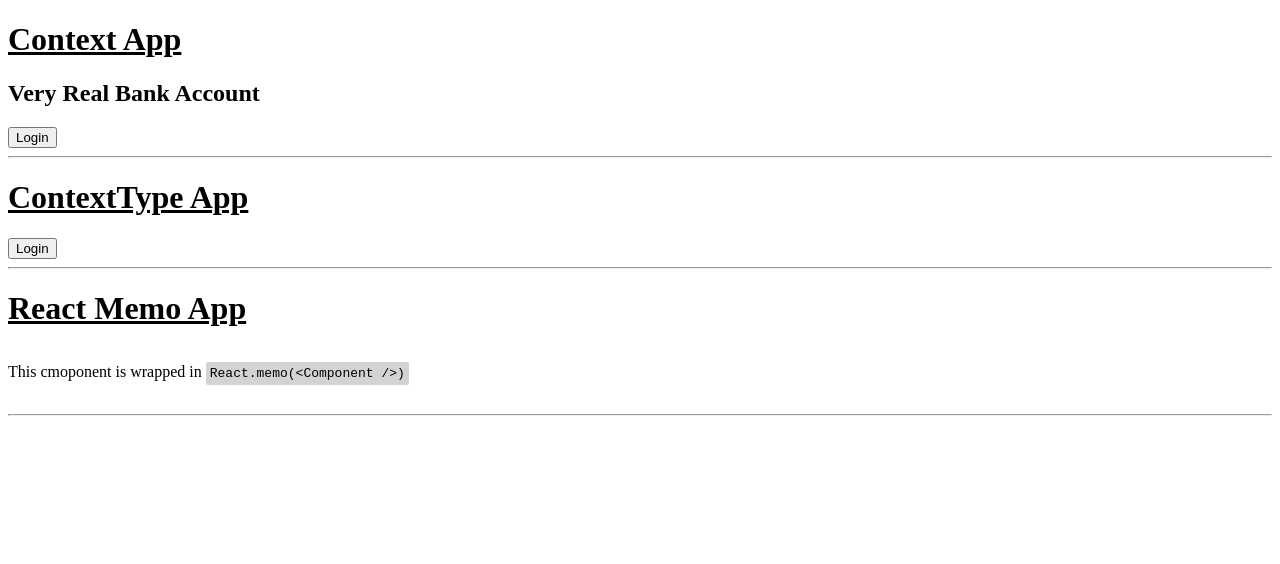
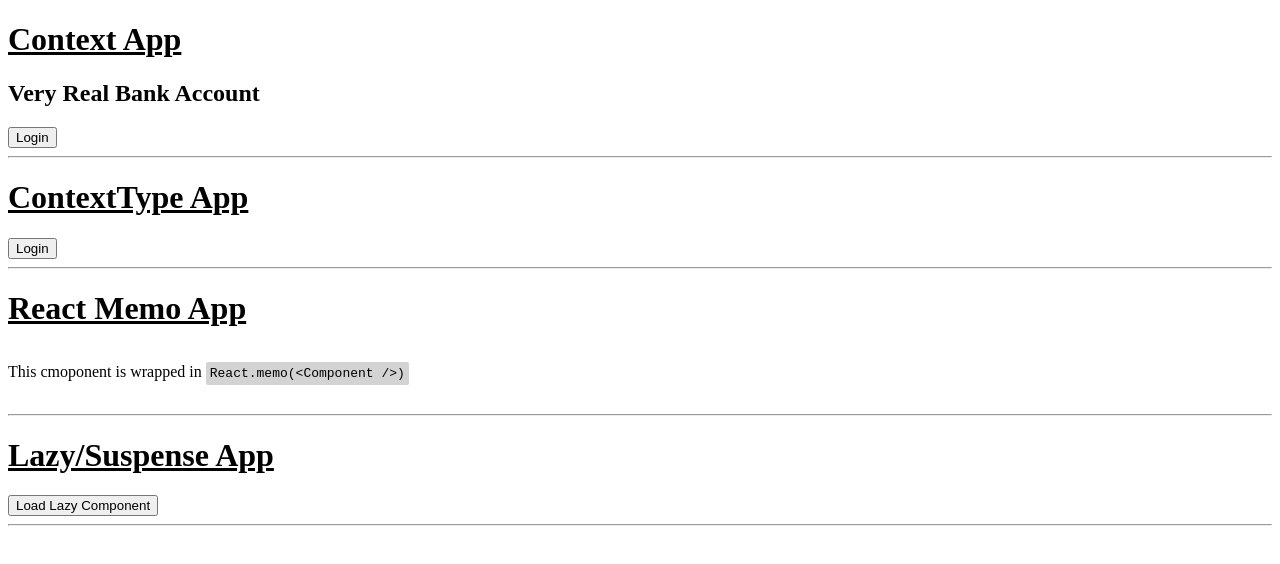
Before and after one commit to gurleensethi/reintroducing-react-examples, a React (Create React App) app: page / in a window 1280 px wide. Shown: the top 564 px of the page. Built offline with nearby package versions, Linux system fonts and the light colour scheme.

Commit message:
Lazy Loading example.

```diff
--- /dev/null
+++ b/src/6. Lazy Loading/ErrorBoundary.tsx
@@ -0,0 +1,22 @@
+import React, { Component } from "react";
+
+export class ErrorBoundary extends Component {
+  state = {
+    hasError: false,
+  };
+
+  componentDidCatch(error: any, errorInfo: any) {
+    console.log(error);
+    console.log(errorInfo);
+    this.setState(() => {
+      return { hasError: true };
+    });
+  }
+
+  render() {
+    if (this.state.hasError) {
+      return <div>We have caught the error. Don't worry we are on it!</div>;
+    }
+    return <div>{this.props.children}</div>;
+  }
+}
--- /dev/null
+++ b/src/6. Lazy Loading/LazyLoadedComponent.tsx
@@ -0,0 +1,7 @@
+import React, { FunctionComponent } from "react";
+
+const LazyLoadedComponent: FunctionComponent = (props) => {
+  return <div>I am lazily loaded!</div>;
+};
+
+export default LazyLoadedComponent;
--- /dev/null
+++ b/src/6. Lazy Loading/LazyLoadingApp.tsx
@@ -0,0 +1,25 @@
+import React, { FunctionComponent, Suspense } from "react";
+import { ErrorBoundary } from "./ErrorBoundary";
+const LazyLoadedComponent = React.lazy(() => import("./LazyLoadedComponent"));
+
+export const LazyLoadingApp: FunctionComponent = (props) => {
+  const [isLoaded, setLoaded] = React.useState(false);
+
+  return (
+    <div>
+      <h1>
+        <u>Lazy/Suspense App</u>
+      </h1>
+      {isLoaded ? (
+        <ErrorBoundary>
+          <Suspense fallback={<div>Loading...</div>}>
+            <LazyLoadedComponent />
+          </Suspense>
+        </ErrorBoundary>
+      ) : (
+        <button onClick={() => setLoaded(true)}>Load Lazy Component</button>
+      )}
+      <hr />
+    </div>
+  );
+};
--- a/src/App.tsx
+++ b/src/App.tsx
@@ -2,6 +2,7 @@ import React, { FunctionComponent } from "react";
 import { ContextApp } from "./2. Context/ContextApp";
 import { ContextTypeApp } from "./3. ContextType/ContextTypeApp";
 import { ReactMemoApp } from "./4. React Meme/ReactMemoApp";
+import { LazyLoadingApp } from "./6. Lazy Loading/LazyLoadingApp";
 
 export const App: FunctionComponent = (props) => {
   return (
@@ -9,6 +10,7 @@ export const App: FunctionComponent = (props) => {
       <ContextApp />
       <ContextTypeApp />
       <ReactMemoApp />
+      <LazyLoadingApp />
     </div>
   );
 };
```
